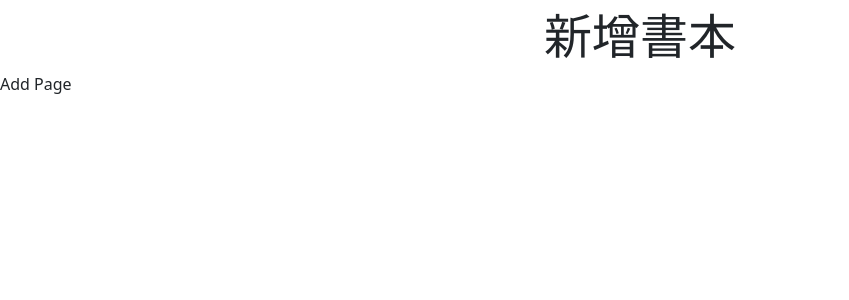
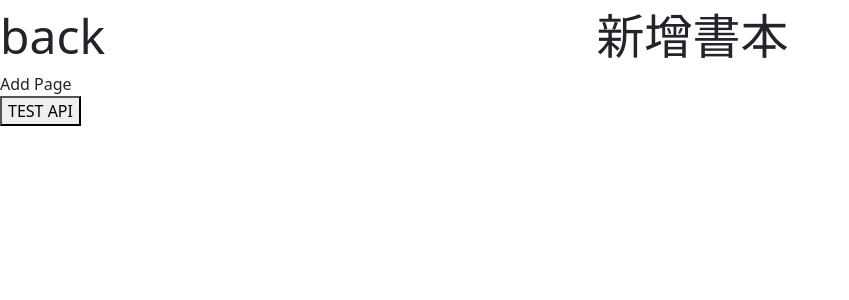
Before and after one commit to s780609/unnotech-frontend-recruit, a Vue app: page /#/add in a window 1280 px wide. Shown: the top 300 px of the page, without its empty margins (0-849 px from the left). Built offline with nearby package versions, Linux system fonts and the light colour scheme.

Commit message:
feat: Add back button on AddPage
why?
    -- Add a back button on AddPage
    -- Test api by a simple button

```diff
--- a/src/components/AddPage.vue
+++ b/src/components/AddPage.vue
@@ -1,6 +1,7 @@
 <template>
   <HeaderComponent v-bind:titleProperty="add"></HeaderComponent>
   <div>Add Page</div>
+  <button v-on:click="postData">TEST API</button>
 </template>
 
 <script>
@@ -9,10 +10,34 @@ import HeaderComponent from "./HeaderComponent";
 export default {
   name: "AddPage",
   setup() {
+    const postData = async () => {
+      try {
+        const response = await fetch(
+          "https://fe-interview-api.unnotech.com/books/",
+          {
+            method: "POST",
+            body: "author=TEST&title=New Book&description=TEST",
+          }
+        );
+
+        if (response) {
+          const jsonResult = await response.json();
+          if (jsonResult) {
+            alert("Add Successful");
+          }
+        } else {
+          throw new Error(await response.text());
+        }
+      } catch (error) {
+        console.error(error);
+        alert(error.msg);
+      }
+    };
 
     return {
-      add: "新增書本"
-     };
+      add: "新增書本",
+      postData,
+    };
   },
   components: {
     HeaderComponent: HeaderComponent,
--- a/src/components/HeaderComponent.vue
+++ b/src/components/HeaderComponent.vue
@@ -1,7 +1,12 @@
 <template>
   <div class="header">
+    <span v-if="title === '新增書本'" class="back" v-on:click="handleBack"
+      >back</span
+    >
     {{ title }}
-    <span v-if="title!=='新增書本'" class="add" v-on:click="handleClick">+</span>
+    <span v-if="title !== '新增書本'" class="add" v-on:click="handleClick"
+      >+</span
+    >
   </div>
 </template>
 
@@ -22,9 +27,14 @@ export default {
       router.push("/add");
     };
 
+    const handleBack = () => {
+      router.push("/");
+    };
+
     return {
       title: props.titleProperty,
       handleClick,
+      handleBack,
     };
   },
 };
@@ -44,4 +54,9 @@ export default {
   color: blue;
   cursor: pointer;
 }
+
+.back {
+  float: left;
+  cursor: pointer;
+}
 </style>
```
